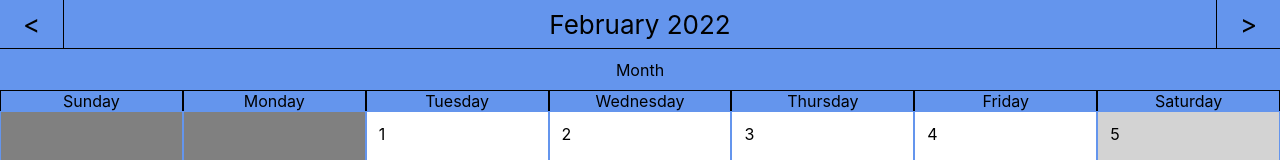
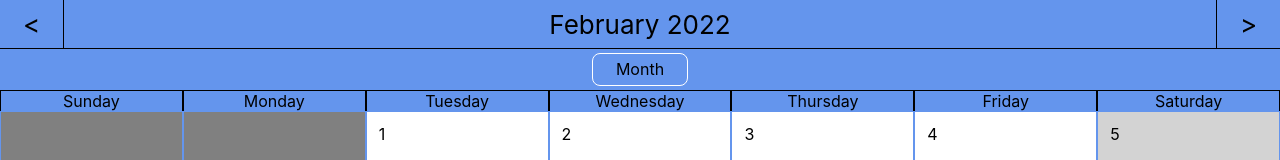
Before and after one commit to malee31/React-Calendar, a React (Create React App) app: page / in a window 1280 px wide. Shown: the top 160 px of the page. Built offline with nearby package versions, Linux system fonts and the light colour scheme.

Commit message:
Added dropdown for setting zoom!

```diff
--- a/src/Components/Calendar.js
+++ b/src/Components/Calendar.js
@@ -75,23 +75,20 @@ function CalendarRow(props) {
 	);
 }
 
-function decrementMonth() {
-	// console.log("Month Decremented");
+function CalendarHeader(props) {
+	const decrementMonth = useCallback(() => {
 		store.dispatch({
 			type: "FOCUS",
 			offset: -1
 		});
-}
-
-function incrementMonth() {
-	// console.log("Month Incremented");
+	}, []);
+	const incrementMonth = useCallback(() => {
 		store.dispatch({
 			type: "FOCUS",
 			offset: 1
 		});
-}
+	}, []);
 
-function CalendarHeader(props) {
 	return (
 		<div className="calendar-header">
 			<div className="calendar-header-controls-left" onClick={decrementMonth}>
@@ -124,23 +121,45 @@ function CalendarWeekdays(props) {
 function CalendarControls() {
 	// store.getState();
 	const [currentZoom, setZoom] = useState(store.getState().zoom);
+	const [showDropdown, setShow] = useState(false);
 	useEffect(() => {
 		return store.subscribe(() => {
 			setZoom(store.getState().zoom);
 		});
 	}, []);
-	const updateZoom = useCallback(() => {
+	const toggleShow = useCallback(() => {
+		setShow(!showDropdown);
+	}, [showDropdown]);
+	const zoomMonth = useCallback(() => {
 		store.dispatch({
 			type: "ZOOM",
 			zoom: "MONTH"
+		});
+	}, []);
+	const zoomWeek = useCallback(() => {
+		store.dispatch({
+			type: "ZOOM",
+			zoom: "WEEK"
+		});
+	}, []);
+	const zoomDay = useCallback(() => {
+		store.dispatch({
+			type: "ZOOM",
+			zoom: "DAY"
 		});
 	}, []);
 
 	const zoomTitleCase = currentZoom[0].toUpperCase() + currentZoom.toLowerCase().slice(1);
 	return (
 		<div className="calendar-controls">
-			<div className="calendar-zoom-control" onClick={updateZoom}>
-				{zoomTitleCase}
+			<div className="calendar-zoom-control">
+				<span onClick={toggleShow}>{zoomTitleCase}</span>
+				{showDropdown ?
+					<div className="calendar-zoom-control-dropdown">
+						<div onClick={zoomMonth}>Month</div>
+						<div onClick={zoomWeek}>Week</div>
+						<div onClick={zoomDay}>Day</div>
+					</div> : null}
 			</div>
 		</div>
 	);
--- a/src/styles/calendar.css
+++ b/src/styles/calendar.css
@@ -48,6 +48,31 @@
 	justify-content: center;
 	align-items: center;
 	border-top: 1px solid black;
+}
+
+.calendar-zoom-control {
+	position: relative;
+	width: 6rem;
+	height: 80%;
+	border-radius: .5rem;
+	border: 1px solid white;
+	display: flex;
+	flex-direction: column;
+	justify-content: center;
+	align-content: center;
+	cursor: pointer;
+}
+
+.calendar-zoom-control-dropdown {
+	position: absolute;
+	width: 100%;
+	top: 100%;
+	background-color: white;
+	z-index: 1;
+	border: 1px solid cornflowerblue;
+}
+
+.calendar-zoom-control-dropdown > * {
 }
 
 .calendar-weekdays {
```
Lines whose indentation alone changed are shown as unchanged.
